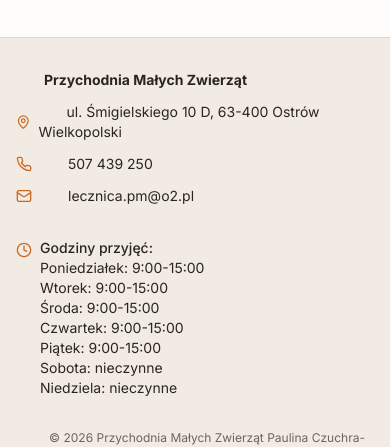
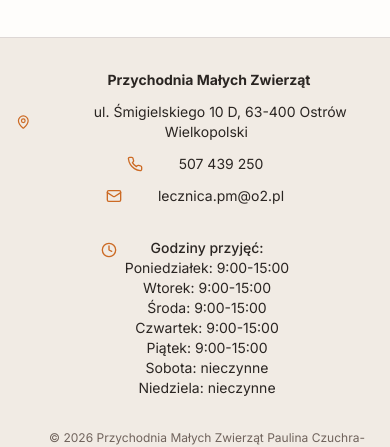
Before and after one commit to Igorollo/vet2, a Next.js app: page /admin/login in a window 390 px wide. Shown: the part 760-1207 px from the top of the page. Built offline with nearby package versions, Linux system fonts and the light colour scheme; no server answers.

Commit message:
fix: center footer content on mobile

```diff
--- a/components/footer.tsx
+++ b/components/footer.tsx
@@ -5,25 +5,25 @@ export default function Footer() {
   return (
     <footer className="border-t bg-secondary">
       <div className="mx-auto max-w-7xl px-4 py-8 lg:px-8">
-        <div className="grid gap-8 md:grid-cols-[minmax(0,1fr)_auto] md:items-start md:justify-between">
+        <div className="grid gap-8 text-center md:grid-cols-[minmax(0,1fr)_auto] md:items-start md:justify-between md:text-left">
           <address className="space-y-3 not-italic">
-            <p className="flex items-center gap-2 text-sm">
+            <p className="flex items-center justify-center gap-2 text-sm md:justify-start">
               <strong>{siteConfig.name}</strong>
             </p>
-            <p className="flex items-center gap-2 text-sm">
+            <p className="flex items-center justify-center gap-2 text-sm md:justify-start">
               <MapPin className="h-4 w-4 text-primary" />
               {siteConfig.address.display}
             </p>
-            <p className="flex items-center gap-2 text-sm">
+            <p className="flex items-center justify-center gap-2 text-sm md:justify-start">
               <Phone className="h-4 w-4 text-primary" />
               {siteConfig.contact.phone}
             </p>
-            <p className="flex items-center gap-2 text-sm">
+            <p className="flex items-center justify-center gap-2 text-sm md:justify-start">
               <Mail className="h-4 w-4 text-primary" />
               {siteConfig.contact.email}
             </p>
           </address>
-          <div className="flex items-start gap-2 text-sm md:justify-self-end">
+          <div className="flex items-start justify-center gap-2 text-sm md:justify-self-end">
             <Clock className="h-4 w-4 text-primary mt-1" />
             <div>
               <p className="font-medium">Godziny przyjęć:</p>
```
